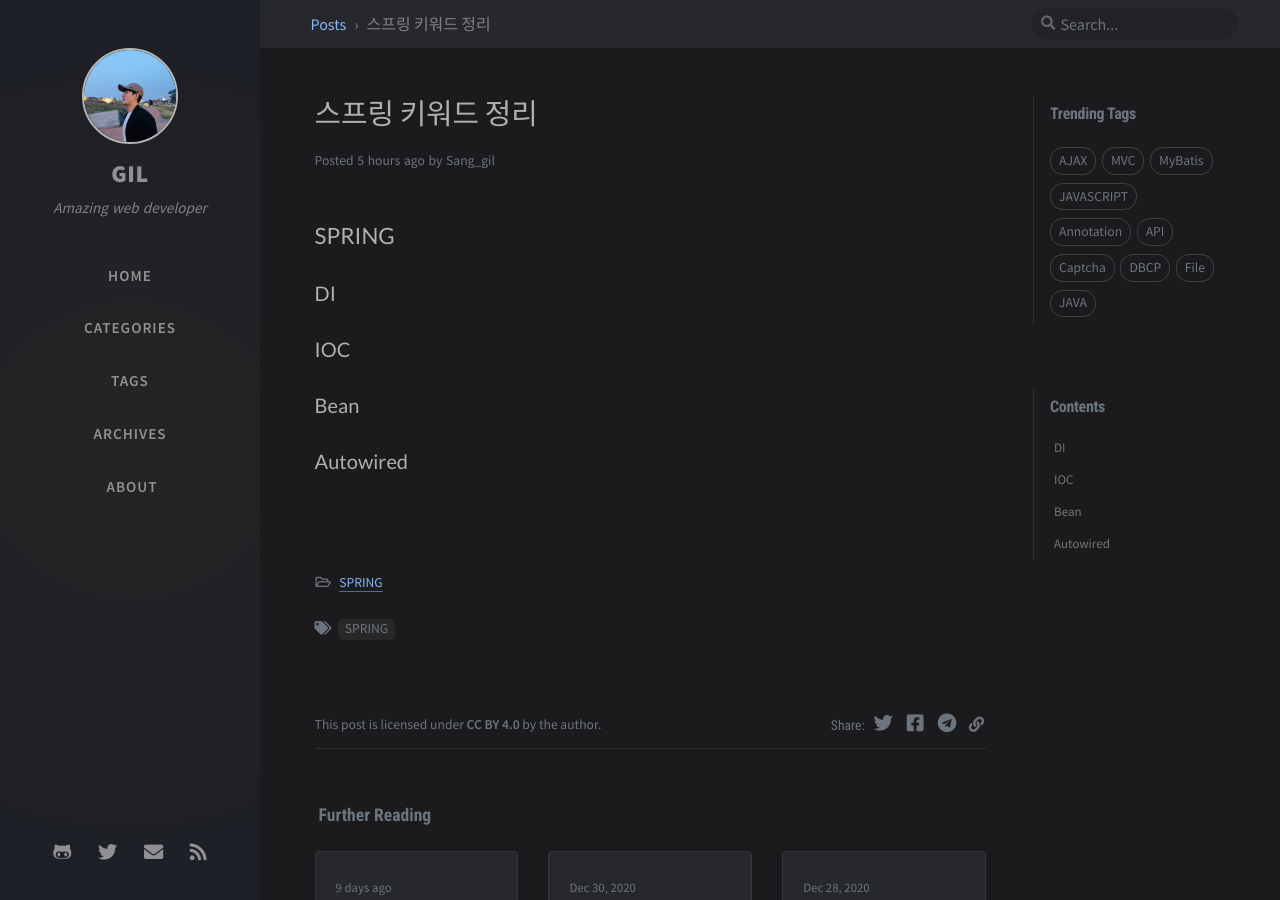
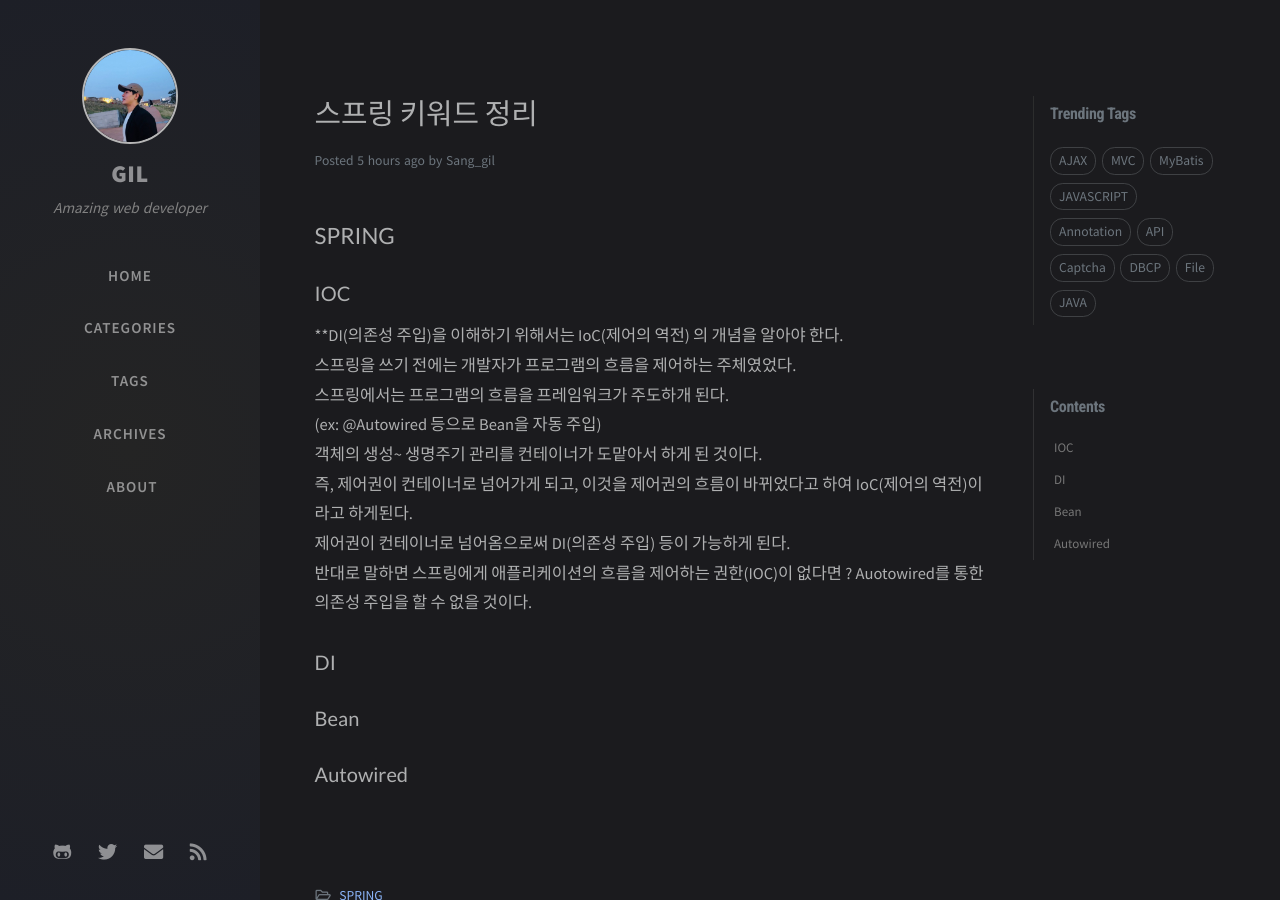
Before and after one commit to fkdl3010/fkdl3010.github.io, a Jekyll site: the page built from _posts/spring/2021-01-15-spring.md, in a window 1280 px wide and 900 px high. Built offline with Jekyll 4.4.1, drawn with Linux system fonts in a browser that asks for light colours; nearby versions of some CDN libraries; comment, search, counter and statistics services are not loaded.

Commit message:
[update post 2021-01-15]

```diff
--- a/_posts/spring/2021-01-15-spring.md
+++ b/_posts/spring/2021-01-15-spring.md
@@ -4,13 +4,22 @@ date: 2021-01-15 22:00:00 +0900
 categories: [SPRING]
 tags: [SPRING ]
 ---
+## SPRING
 
-## SPRING
+### IOC
+
+**DI(의존성 주입)을 이해하기 위해서는 IoC(제어의 역전) 의 개념을 알아야 한다.
+스프링을 쓰기 전에는 개발자가 프로그램의 흐름을 제어하는 주체였었다.
+스프링에서는 프로그램의 흐름을 프레임워크가 주도하개 된다.
+(ex: @Autowired 등으로 Bean을 자동 주입)
+객체의 생성~ 생명주기 관리를 컨테이너가 도맡아서 하게 된 것이다.
+즉, 제어권이 컨테이너로 넘어가게 되고, 이것을 제어권의 흐름이 바뀌었다고 하여 IoC(제어의 역전)이라고 하게된다.
+제어권이 컨테이너로 넘어옴으로써 DI(의존성 주입) 등이 가능하게 된다.
+반대로 말하면 스프링에게 애플리케이션의 흐름을 제어하는 권한(IOC)이 없다면 ? Auotowired를 통한 의존성 주입을 할 수 없을 것이다.
 
 ### DI
 
 
-### IOC
 
 
 ### Bean
```
